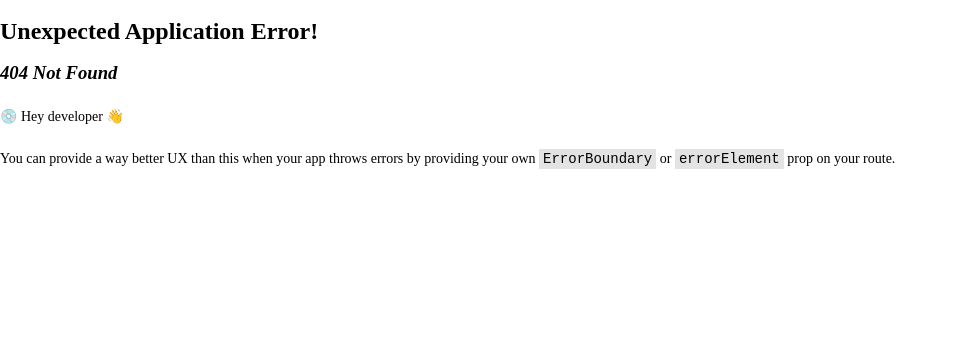
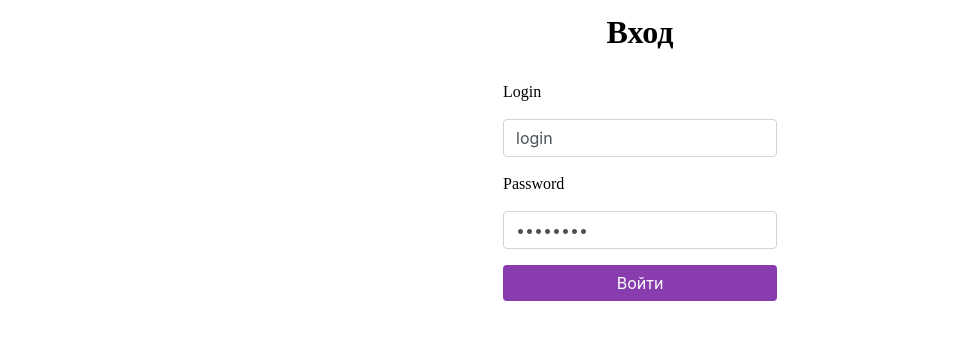
Before and after one commit to os-nsu/ostest-front, a React (Vite) app: page /auth in a window 1280 px wide. Before the commit this address had no page. Shown: the top 340 px of the page, without its empty margins (0-958 px from the left). Built offline with nearby package versions, Linux system fonts and the light colour scheme.

Commit message:
Task #12196 Имплементация страницы входа в систему

```diff
--- a/src/App.tsx
+++ b/src/App.tsx
@@ -1,11 +1,15 @@
 import { createBrowserRouter, RouterProvider } from 'react-router-dom';
 import { routes } from './routes/routes.tsx';
 import 'primereact/resources/themes/bootstrap4-light-blue/theme.css';
+import { authRoutes } from './routes/authRoutes.tsx';
 
+const authRouter = createBrowserRouter(authRoutes);
 const router = createBrowserRouter(routes);
 
 function App() {
-  return <RouterProvider router={router} />;
+  const token = sessionStorage.getItem('token');
+  if (token) return <RouterProvider router={authRouter} />;
+  else return <RouterProvider router={router} />;
 }
 
 export default App;
--- /dev/null
+++ b/src/components/auth/AuthForm.tsx
@@ -0,0 +1,57 @@
+import { Button } from 'primereact/button';
+import { InputText } from 'primereact/inputtext';
+import { Password } from 'primereact/password';
+import { useState } from 'react';
+import { loginUser } from './service';
+import '../../styles/components/Auth.styles.scss';
+
+function AuthComponent() {
+  const [username, setUsername] = useState('login');
+  const [password, setPassword] = useState('password');
+
+  const handleLogin = async (e: React.FormEvent<HTMLFormElement>) => {
+    e.preventDefault();
+    const response = await loginUser({ username, password });
+    setPassword('');
+    setUsername('');
+    if (response) {
+      sessionStorage.setItem('token', response.accessToken);
+      console.log(sessionStorage.getItem('token'));
+      location.reload();
+    }
+  };
+
+  return (
+    <div className="wrapper">
+      <div>
+        <h1>Вход</h1>
+        <div>
+          <form className="form" onSubmit={e => handleLogin(e)}>
+            <label htmlFor="email">Login</label>
+            <InputText
+              id="email"
+              placeholder="Your e-mail"
+              type="text"
+              value={username}
+              onChange={e => setUsername(e.target.value)}
+            />
+            <label htmlFor="password">Password</label>
+            <Password
+              id="password"
+              placeholder="your password"
+              type="password"
+              value={password}
+              onChange={e => setPassword(e.target.value)}
+            />
+            <Button
+              label="Войти"
+              // onClick={handleLogin}
+            />
+          </form>
+        </div>
+      </div>
+    </div>
+  );
+}
+
+export default AuthComponent;
--- /dev/null
+++ b/src/components/auth/service.tsx
@@ -0,0 +1,19 @@
+async function loginUser(data: {
+  username: string;
+  password: string;
+}): Promise<Response> {
+  const response = await fetch(`http://localhost:8080/api/v1/login`, {
+    method: 'POST',
+    body: JSON.stringify(data),
+    headers: { 'Content-Type': 'application/json' },
+  });
+  return await response.json();
+}
+
+export { loginUser };
+
+export interface Response {
+  type: string;
+  accessToken: string;
+  refreshToken: string;
+}
--- /dev/null
+++ b/src/pages/AuthPage.tsx
@@ -0,0 +1,5 @@
+import AuthComponent from '@/components/auth/AuthForm';
+
+export default function AuthPage() {
+  return <AuthComponent />;
+}
--- /dev/null
+++ b/src/routes/authRoutes.tsx
@@ -0,0 +1,13 @@
+import AuthPage from '@/pages/AuthPage';
+import { Navigate } from 'react-router-dom';
+
+export const authRoutes = [
+  {
+    path: '*',
+    element: <Navigate to="/auth" replace={true} />,
+  },
+  {
+    path: 'auth',
+    element: <AuthPage />,
+  },
+];
--- /dev/null
+++ b/src/styles/components/Auth.styles.scss
@@ -0,0 +1,17 @@
+.wrapper {
+    display: flex;
+    justify-content: center;
+
+    div {
+        display: flex;
+        flex-direction: column;
+        align-items: center;
+    }
+}
+
+.form {
+    padding: 1rem;
+    display: flex;
+    flex-direction: column;
+    gap: 1rem;
+}
```
Also changed, not shown: src/routes/routes.tsx (+10 -0 lines).
